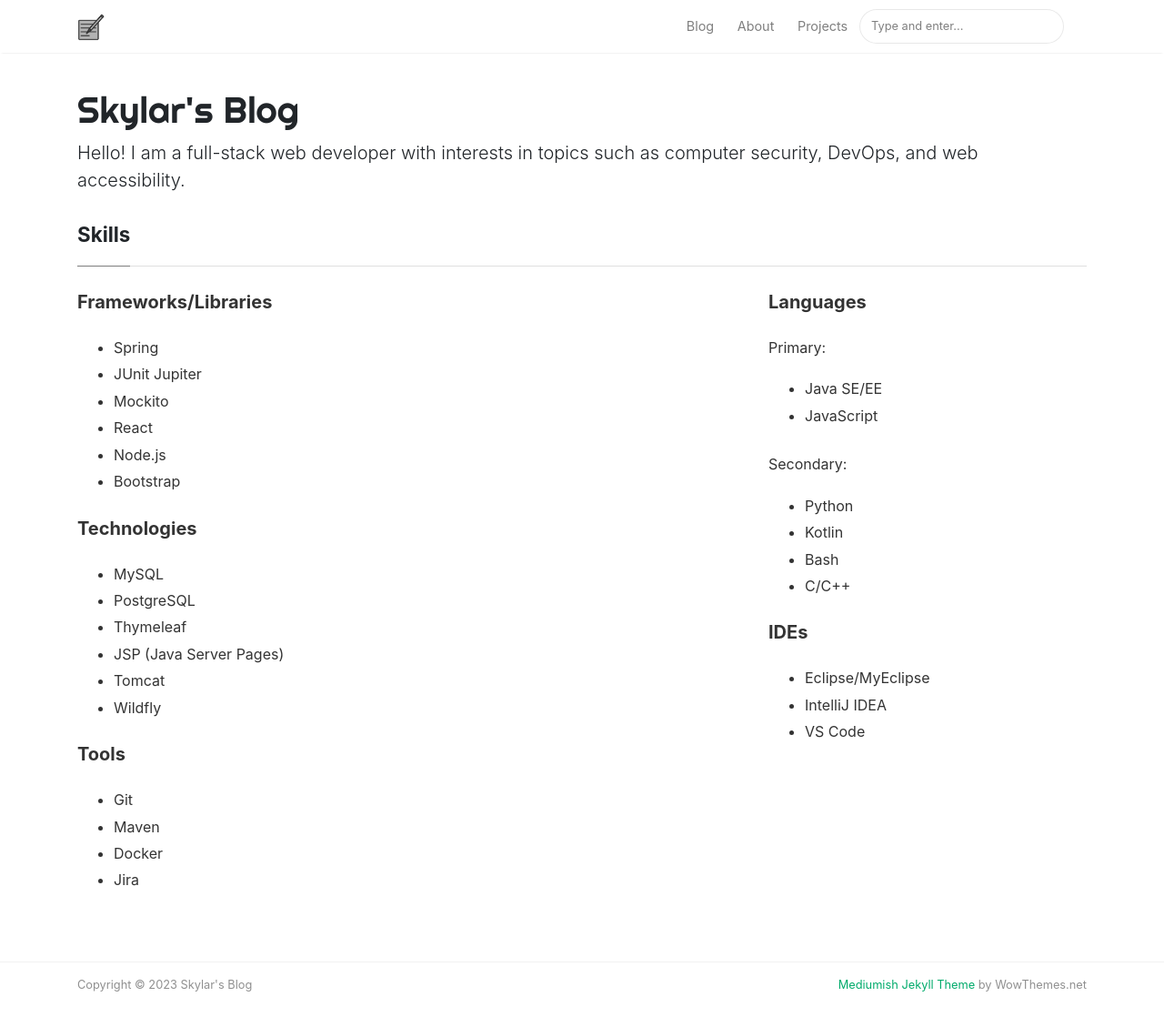
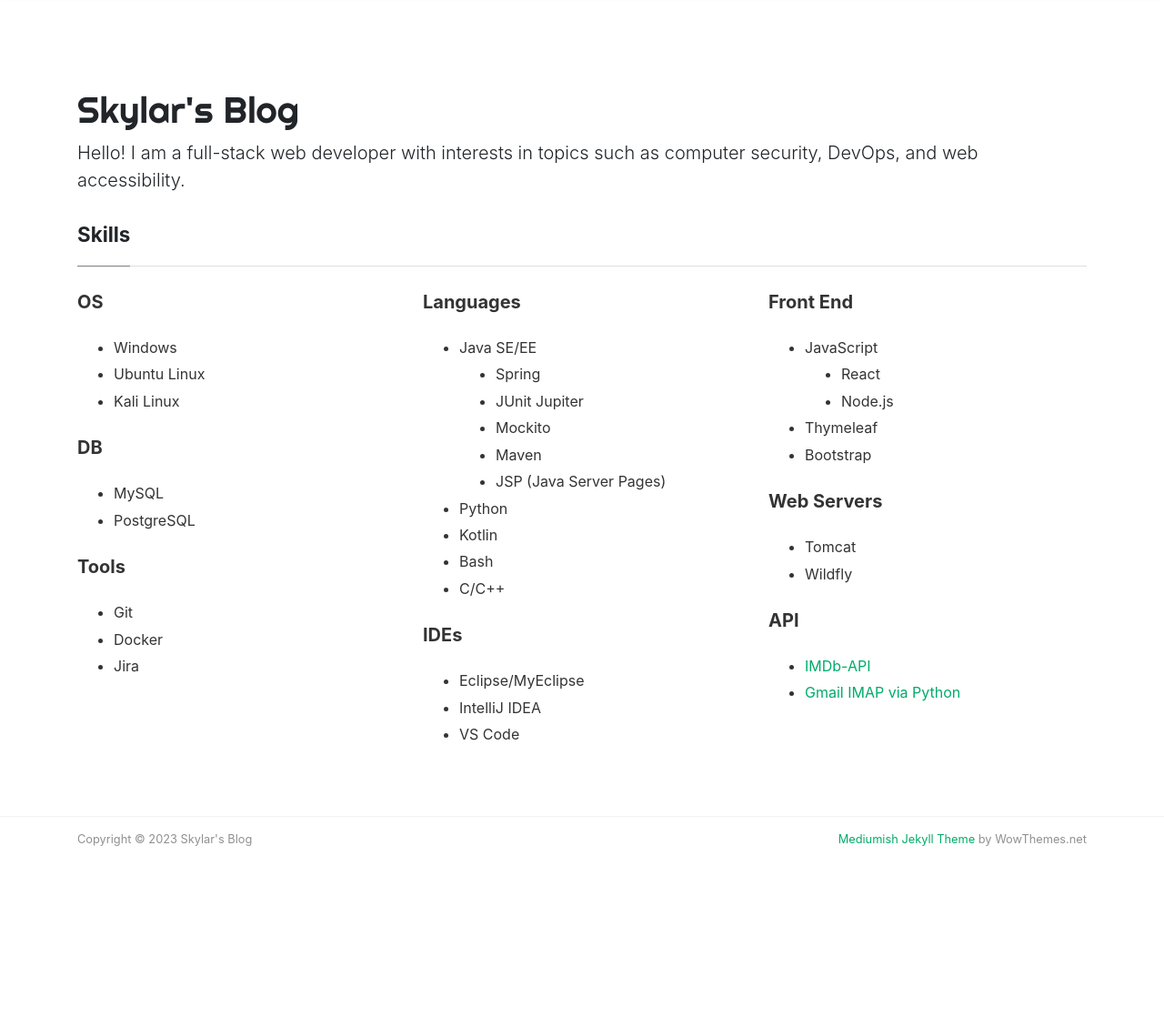
Before and after one commit to oneexists/oneexists.github.io, a Jekyll site: the page built from _pages/skills.md, in a window 1280 px wide and 1166 px high. Shown: the top 1129 px of the window at 91% size. Built offline with Jekyll 4.4.1, drawn with Linux system fonts in a browser that asks for light colours; nearby versions of some CDN libraries.

Commit message:
reorganize skills

```diff
--- a/_pages/skills.md
+++ b/_pages/skills.md
@@ -5,46 +5,41 @@
 ---
 
 <div class="row justify-content-between">
-<div class="col-md-8 pr-5">
+<div class="col-md-4">
 
-<h5>Frameworks/Libraries</h5>
+<h5>OS</h5>
 <ul>
-    <li>Spring</li>
-    <li>JUnit Jupiter</li>
-    <li>Mockito</li>
-    <li>React</li>
-    <li>Node.js</li>
-    <li>Bootstrap</li>
+    <li>Windows</li>
+    <li>Ubuntu Linux</li>
+    <li>Kali Linux</li>
 </ul>
 
-<h5>Technologies</h5>
+<h5>DB</h5>
 <ul>
     <li>MySQL</li>
     <li>PostgreSQL</li>
-    <li>Thymeleaf</li>
-    <li>JSP (Java Server Pages)</li>
-    <li>Tomcat</li>
-    <li>Wildfly</li>
 </ul>
 
 <h5>Tools</h5>
 <ul>
     <li>Git</li>
-    <li>Maven</li>
     <li>Docker</li>
     <li>Jira</li>
 </ul>
+
 </div>
+<div class="col-md-4">
 
-<div class="col-md-4">
 <h5>Languages</h5>
-<p>Primary:</p>
 <ul>
     <li>Java SE/EE</li>
-    <li>JavaScript</li>
-</ul>
-<p>Secondary:</p>
-<ul>
+        <ul>
+            <li>Spring</li>
+            <li>JUnit Jupiter</li>
+            <li>Mockito</li>
+            <li>Maven</li>
+            <li>JSP (Java Server Pages)</li>
+        </ul>
     <li>Python</li>
     <li>Kotlin</li>
     <li>Bash</li>
@@ -57,5 +52,31 @@
     <li>IntelliJ IDEA</li>
     <li>VS Code</li>
 </ul>
+
+</div>
+<div class="col-md-4">
+
+<h5>Front End</h5>
+<ul>
+    <li>JavaScript</li>
+    <ul>
+        <li>React</li>
+        <li>Node.js</li>
+    </ul>
+    <li>Thymeleaf</li>
+    <li>Bootstrap</li>
+</ul>
+
+<h5>Web Servers</h5>
+<ul>
+    <li>Tomcat</li>
+    <li>Wildfly</li>
+</ul>
+
+<h5>API</h5>
+<ul>
+    <li><a href="https://imdb-api.com">IMDb-API</a></li>
+    <li><a href="https://www.tutorialspoint.com/python_network_programming/python_imap.htm">Gmail IMAP via Python</a></li>
+</ul>
 </div>
 </div>
```
